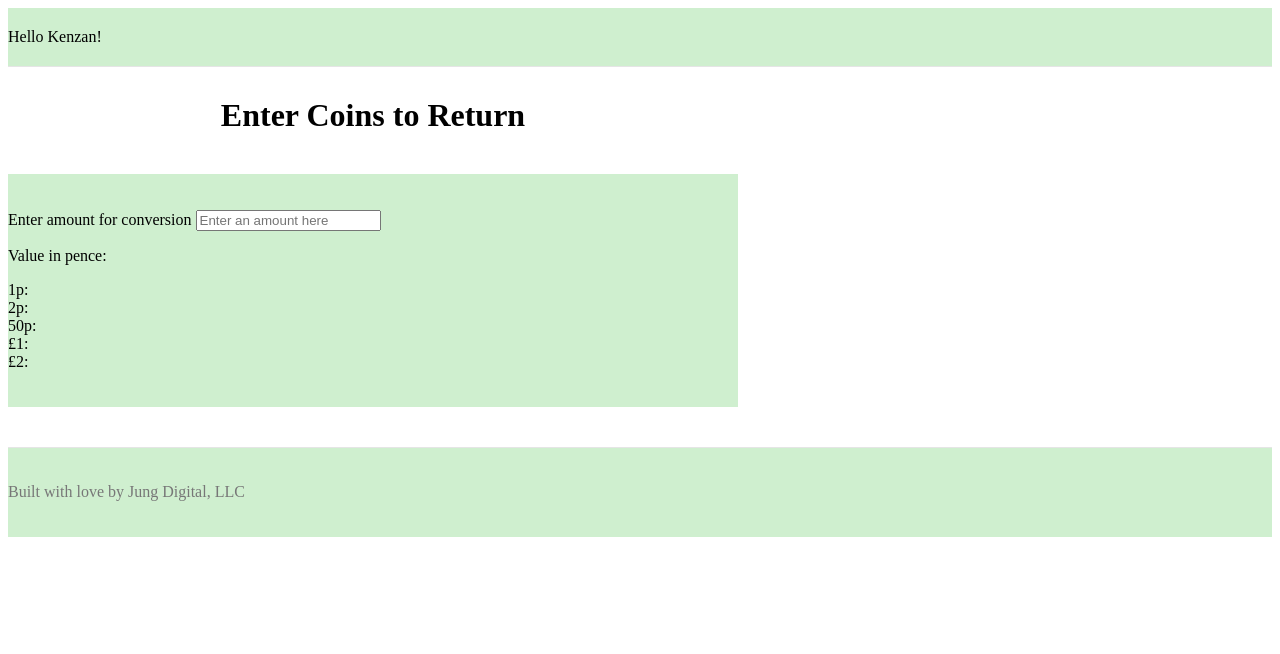
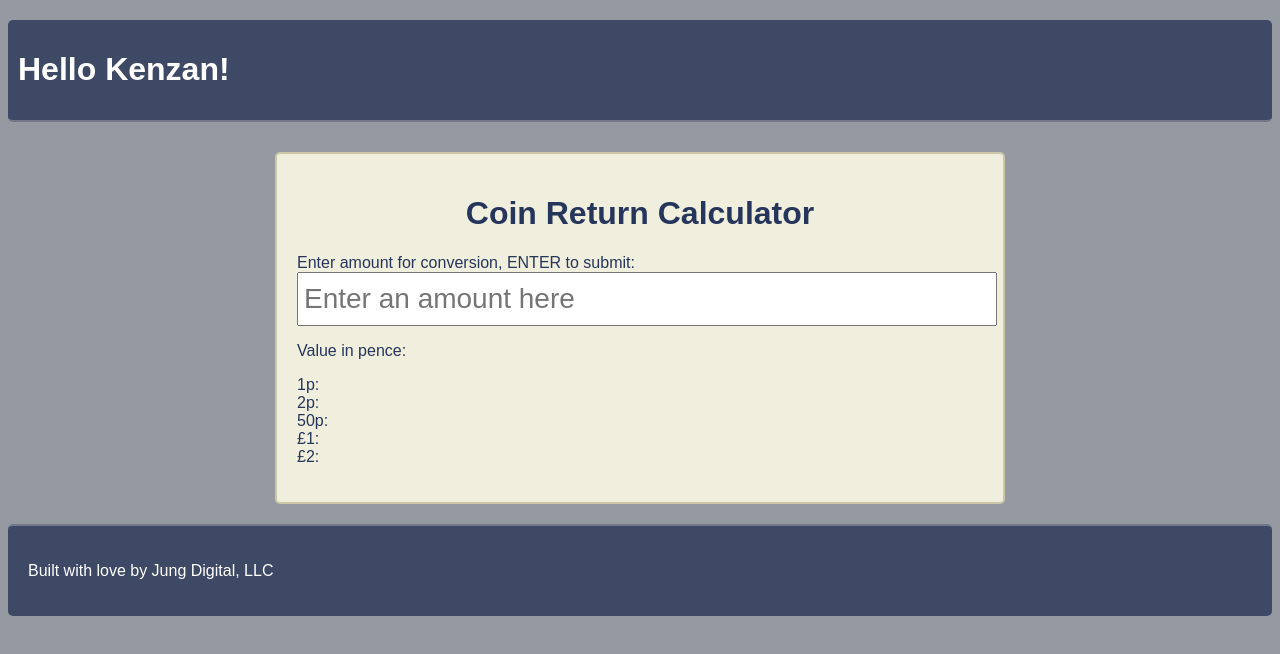
Before and after one commit to jung-digital/demo-angular-knapsack, a website: page app/index.html in a window 1280 px wide. Drawn offline with nearby package versions, Linux system fonts and the light colour scheme; some packages are replaced by stand-ins of ours; files that its build step writes are made by us from their sources; some icons are missing.

Commit message:
Styling updates to make things look purty.

```diff
--- a/app/index.html
+++ b/app/index.html
@@ -20,9 +20,11 @@
     <![endif]-->
     <!-- Add your site or application content here -->
     <div class="header">
-      Hello Kenzan!
+      <h1>
+        Hello Kenzan!
+      </h1>
     </div>
-    <div class="container">
+    <div class="container centered">
       <div ng-view=""></div>
     </div>
     <div class="footer">
--- a/app/styles/main.css
+++ b/app/styles/main.css
@@ -7,20 +7,29 @@
 
 body {
   padding: 0;
+  background-color: #9599A2;
+  font-family: Arial, 'Helvetica Neue', Helvetica, sans-serif;
+  color: white;
+}
+
+.centered {
+  margin: auto auto;
 }
 
 /* Everything but the jumbotron gets side spacing for mobile first views */
 .header,
-.marketing,
+.content,
 .footer {
   padding: 20px;
-  background-color: #CFEFCF;
+  background-color: #3E4966;
+  border-radius: 5px;
+  margin-top:20px;
 }
 
 /* Custom page header */
 .header {
-  border-bottom: 1px solid #e5e5e5;
-  margin-bottom: 10px;
+  border-bottom: 2px solid #737989;
+  padding: 10px;
 }
 /* Make the masthead heading the same height as the navigation */
 .header h3 {
@@ -33,15 +42,15 @@ body {
 /* Custom page footer */
 .footer {
   padding-top: 19px;
-  color: #777;
-  border-top: 1px solid #e5e5e5;
+  border-top: 2px solid #737989;
+  padding: 20px;
 }
 
 .container-narrow > hr {
   margin: 30px 0;
 }
 
-/* Main marketing message and sign up button */
+/* Main content message and sign up button */
 .jumbotron {
   text-align: center;
   border-bottom: 1px solid #e5e5e5;
@@ -51,11 +60,23 @@ body {
   padding: 14px 24px;
 }
 
-/* Supporting marketing content */
-.marketing {
-  margin: 40px 0;
+/* Supporting content content */
+.content {
+  margin: auto auto;
+  margin-top: 20px;
+  background-color: #F0EEDC;
+  color: #26355B;
+  border: 2px solid #CCC7A6;
 }
-.marketing p + h4 {
+
+.content input {
+  line-height: 40px;
+  font-size: 28px;
+  padding: 5px;
+  width: 100%;
+}
+
+.content p + h4 {
   margin-top: 28px;
 }
 
@@ -65,13 +86,6 @@ body {
     max-width: 730px;
   }
 
-  /* Remove the padding we set earlier */
-  .header,
-  .marketing,
-  .footer {
-    padding-left: 0;
-    padding-right: 0;
-  }
   /* Space out the masthead */
   .header {
     margin-bottom: 30px;
--- a/app/views/main.html
+++ b/app/views/main.html
@@ -1,11 +1,12 @@
-<div class="jumbotron">
-  <h1>Enter Coins to Return</h1>
-</div>
-<div class="row marketing">
+
+<div class="row content">
+  <div class="jumbotron">
+    <h1>Coin Return Calculator</h1>
+  </div>
   <div>
     <form ng-submit="returnChange()">
       <p>
-        Enter amount for conversion <input type="text" ng-model="currency" uk-currency placeholder="Enter an amount here">
+        Enter amount for conversion, ENTER to submit: <br/><input type="text" ng-model="currency" uk-currency placeholder="Enter an amount here">
       </p>
       <p>
         Value in pence: {{currency}}
```
